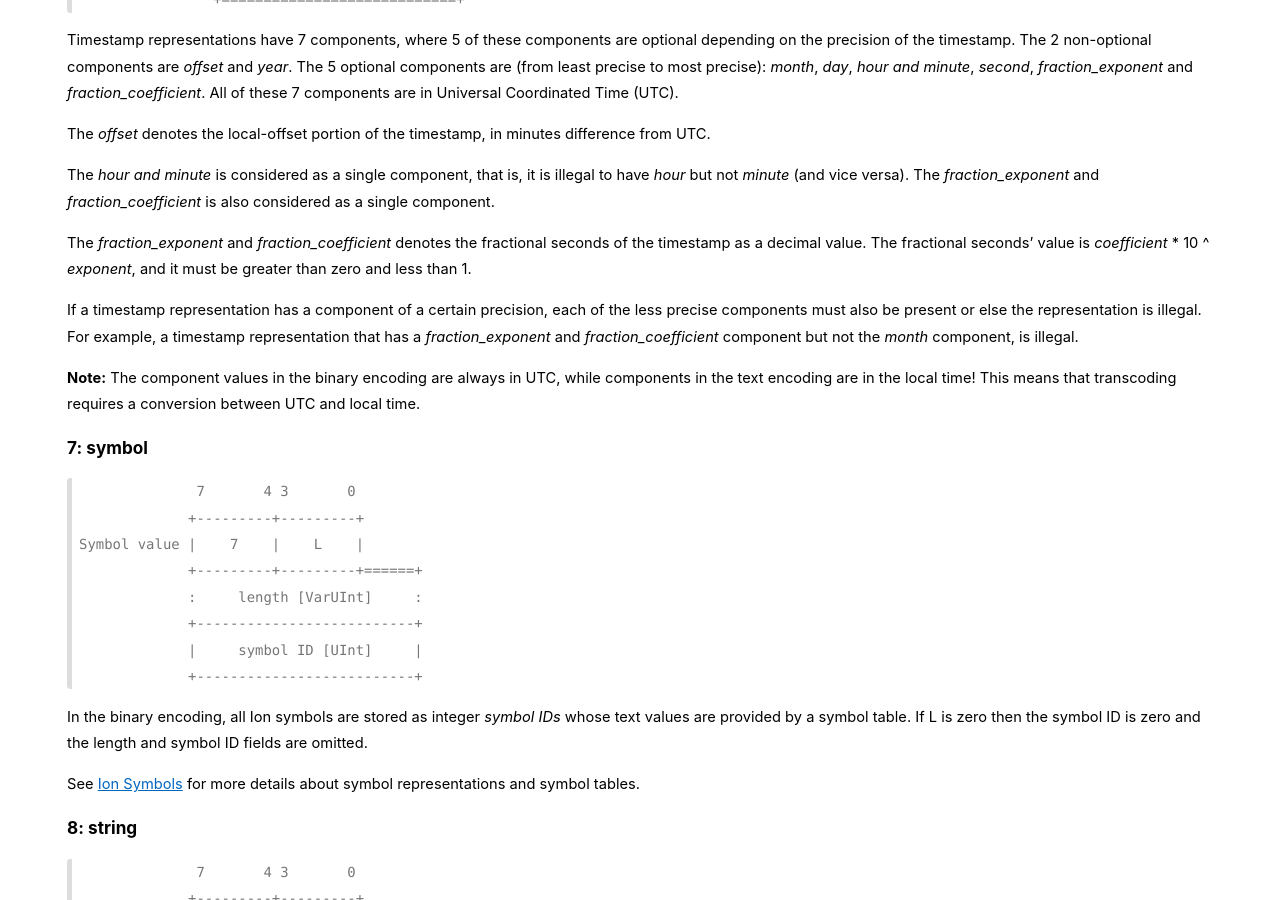
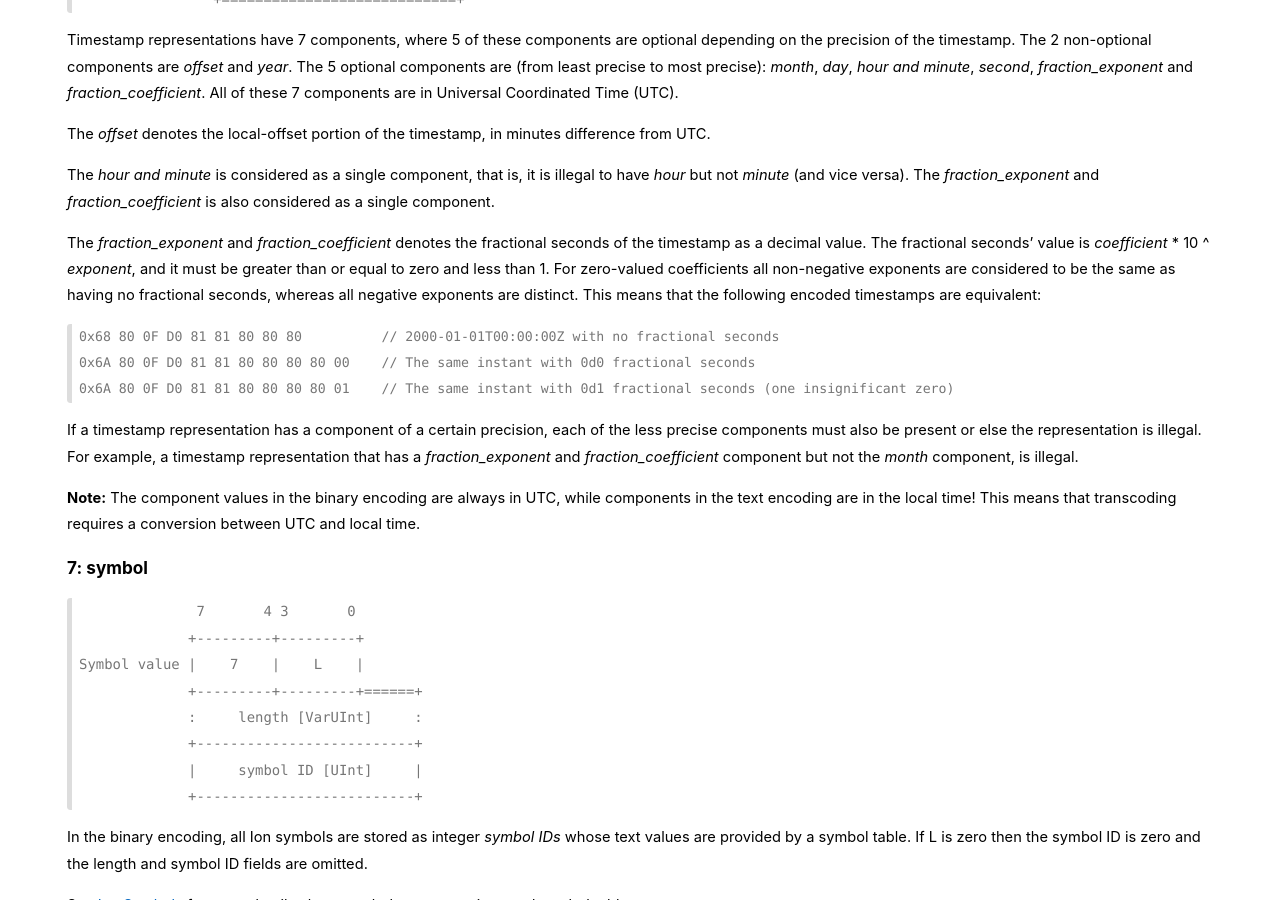
Before and after one commit to amazon-ion/ion-docs, a Jekyll site: the page built from binary.md, in a window 1280 px wide and 900 px high, scrolled down 6895 px. Built offline with Jekyll 4.4.1, drawn with Linux system fonts in a browser that asks for light colours.

Commit message:
Fixing spec bug where zero-valued fractional seconds in timestamps were prohibited.
Also clarifying timestamp equivalence and support for equivalent binary encodings of zero fractional seconds.

````diff
--- a/binary.md
+++ b/binary.md
@@ -380,7 +380,6 @@ Timestamp value |    6    |    L    |
                 +============================+
 </pre>
 
-
 Timestamp representations have 7 components, where 5 of these components are
 optional depending on the precision of the timestamp. The 2 non-optional
 components are _offset_ and _year_. The 5 optional components are (from least
@@ -398,8 +397,17 @@ component.
 
 The _fraction\_exponent_ and _fraction\_coefficient_ denotes the fractional
 seconds of the timestamp as a decimal value. The fractional seconds' value is
-_coefficient_ * 10 ^ _exponent_, and it must be greater than zero and less than
-1.
+_coefficient_ * 10 ^ _exponent_, and it must be greater than or equal to zero
+and less than 1. For zero-valued coefficients all non-negative exponents are
+considered to be the same as having no fractional seconds, whereas all negative
+exponents are distinct. This means that the following encoded timestamps are
+equivalent:
+
+```
+0x68 80 0F D0 81 81 80 80 80          // 2000-01-01T00:00:00Z with no fractional seconds
+0x6A 80 0F D0 81 81 80 80 80 80 00    // The same instant with 0d0 fractional seconds
+0x6A 80 0F D0 81 81 80 80 80 80 01    // The same instant with 0d1 fractional seconds (one insignificant zero)
+```
 
 If a timestamp representation has a component of a certain precision, each of
 the less precise components must also be present or else the representation is
````
Also changed, not shown: spec.md (+11 -0 lines).
